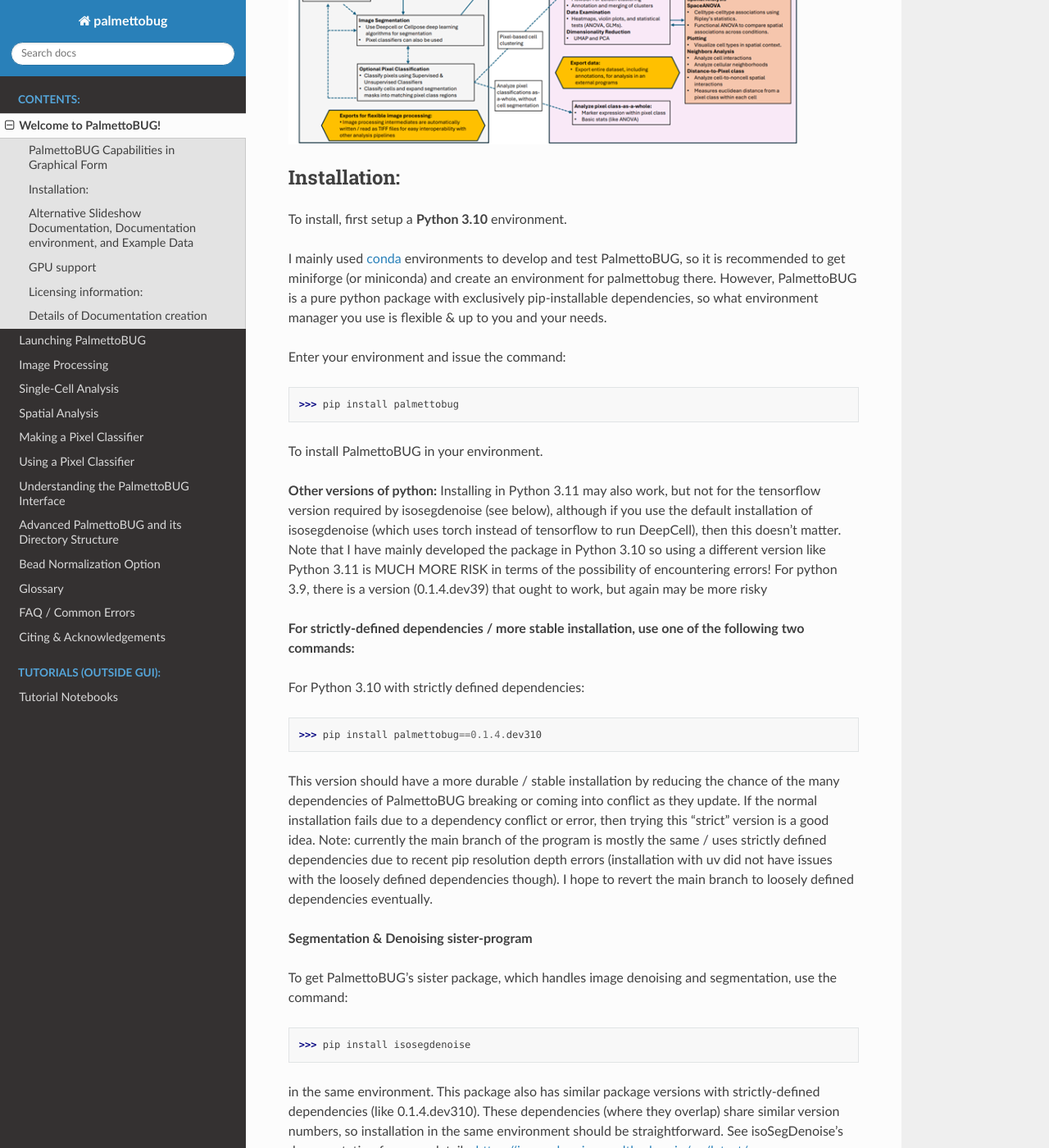
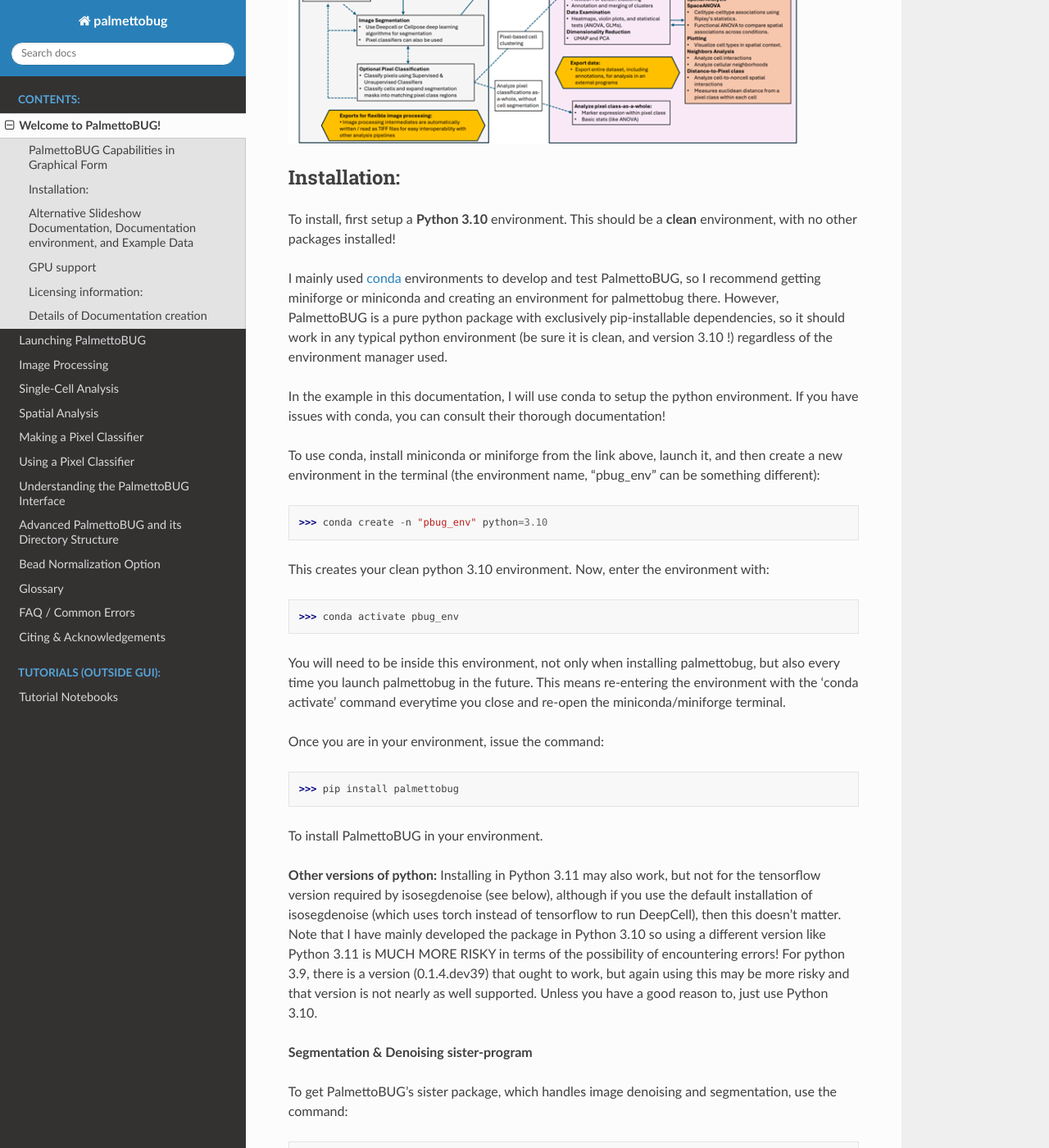
Before and after one commit to BenCaiello/PalmettoBUG, a Sphinx documentation site: the page built from docs/source/WelcometoPalmettoBUG.rst, in a window 1280 px wide and 1400 px high, scrolled down 610 px. Shown: the whole window at 82% size. Built offline with Sphinx 7.4.7 and the Read the Docs theme 3.1.0, drawn with Linux system fonts in a browser that asks for light colours; pages that are not in the unit, such as notebooks, are missing from menus; some of the changed text lies outside the part shown.

Commit message:
update installation docs

```diff
--- a/docs/source/WelcometoPalmettoBUG.rst
+++ b/docs/source/WelcometoPalmettoBUG.rst
@@ -21,13 +21,27 @@
 Installation:
 ~~~~~~~~~~~~~
 
-To install, first setup a **Python 3.10** environment.
+To install, first setup a **Python 3.10** environment. This should be a **clean** environment, with no other packages installed!
 
 I mainly used `conda <https://docs.conda.io/projects/conda/en/latest/index.html>`_ environments to develop and test PalmettoBUG,
-so it is recommended to get miniforge (or miniconda) and create an environment for palmettobug there. However, PalmettoBUG is a pure
-python package with exclusively pip-installable dependencies, so what environment manager you use is flexible & up to you and your needs.
+so I recommend getting miniforge or miniconda and creating an environment for palmettobug there. However, PalmettoBUG is a pure
+python package with exclusively pip-installable dependencies, so it should work in any typical python environment (be sure it is clean, and version 3.10 !)
+regardless of the environment manager used.
 
-Enter your environment and issue the command:
+In the example in this documentation, I will use conda to setup the python environment. If you have issues with conda, you can consult their thorough documentation!
+
+To use conda, install miniconda or miniforge from the link above, launch it, and then create a new environment in the terminal (the environment name, "pbug_env" can be something different):
+
+>>> conda create -n "pbug_env" python=3.10
+
+This creates your clean python 3.10 environment. Now, enter the environment with:
+
+>>> conda activate pbug_env
+
+You will need to be inside this environment, not only when installing palmettobug, but also every time you launch palmettobug in the future.
+This means re-entering the environment with the 'conda activate' command everytime you close and re-open the miniconda/miniforge terminal.
+
+Once you are in your environment, issue the command:
 
 >>> pip install palmettobug
 
@@ -36,19 +50,22 @@
 **Other versions of python:**
 Installing in Python 3.11 may also work, but not for the tensorflow version required by isosegdenoise (see below), although if you use the default installation of
 isosegdenoise (which uses torch instead of tensorflow to run DeepCell), then this doesn't matter. Note that I have mainly developed the package in Python 3.10 so
-using a different version like Python 3.11 is MUCH MORE RISK in terms of the possibility of encountering errors!
-For python 3.9, there is a version (0.1.4.dev39) that ought to work, but again may be more risky
+using a different version like Python 3.11 is MUCH MORE RISKY in terms of the possibility of encountering errors!
+For python 3.9, there is a version (0.1.4.dev39) that ought to work, but again using this may be more risky and that version is not nearly as well supported. Unless
+you have a good reason to, just use Python 3.10.
 
-**For strictly-defined dependencies / more stable installation, use one of the following two commands:**
+..
+   **For strictly-defined dependencies / more stable installation, use one of the following two commands:**
 
-For Python 3.10 with strictly defined dependencies:
+   For Python 3.10 with strictly defined dependencies:
 
->>> pip install palmettobug==0.1.4.dev310
+   >>> pip install palmettobug==0.1.4.dev310
 
-This version should have a more durable / stable installation by reducing the chance of the many dependencies of PalmettoBUG breaking or coming into conflict
-as they update. If the normal installation fails due to a dependency conflict or error, then trying this "strict" version is a good idea.
-Note: currently the main branch of the program is mostly the same / uses strictly defined dependencies due to recent pip resolution depth errors (installation with uv
-did not have issues with the loosely defined dependencies though). I hope to revert the main branch to loosely defined dependencies eventually.
+   This version should have a more durable / stable installation by reducing the chance of the many dependencies of PalmettoBUG breaking or coming into conflict
+   as they update. If the normal installation fails due to a dependency conflict or error, then trying this "strict" version is a good idea.
+   Note: currently the main branch of the program is mostly the same / uses strictly defined dependencies due to recent pip resolution depth errors (installation with uv
+   did not have issues with the loosely defined dependencies though). I hope to revert the main branch to loosely defined dependencies eventually.
+
 
 **Segmentation & Denoising sister-program**
 
@@ -56,7 +73,7 @@
 
 >>> pip install isosegdenoise
 
-in the same environment. This package also has similar package versions with strictly-defined dependencies (like 0.1.4.dev310). These dependencies (where they overlap)
+in the same environment. This package also has similar package versions with strictly-defined dependencies (like 0.1.4.dev39). These dependencies (where they overlap)
 share similar version numbers, so installation in the same environment should be straightforward.
 See isoSegDenoise's documentation for more details: https://isosegdenoise.readthedocs.io/en/latest/
 
@@ -188,7 +205,7 @@
 
 The media / images (and odp files) in the /docs folder of the GitHub repository were created in
 Microsoft PowerPoint and LibreOffice from screenshots (using Windows Snipping Tool) of the PalmettoBUG program & its output files, as well as
-other programs (like Napari, & Windows File Explorer, etc.) that were used while analysing the example data  .
+other programs (like Napari, & Windows File Explorer, etc.) that were used while analysing the example data.
 
 
 .. |image1| image:: media/Welcome1.png
```
